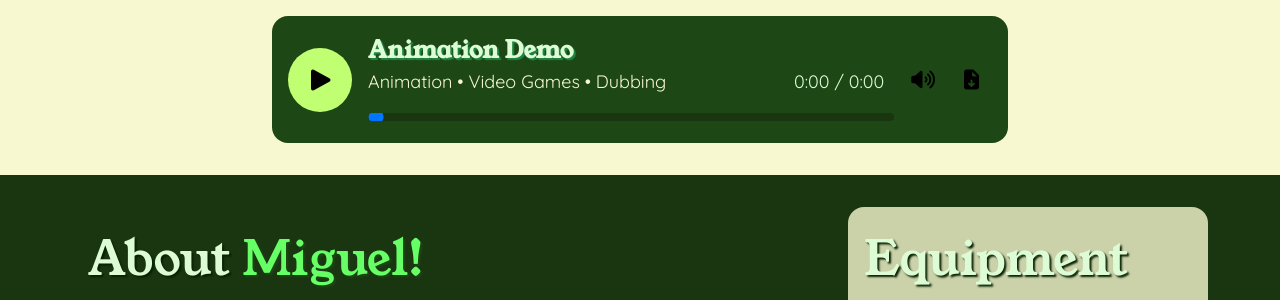
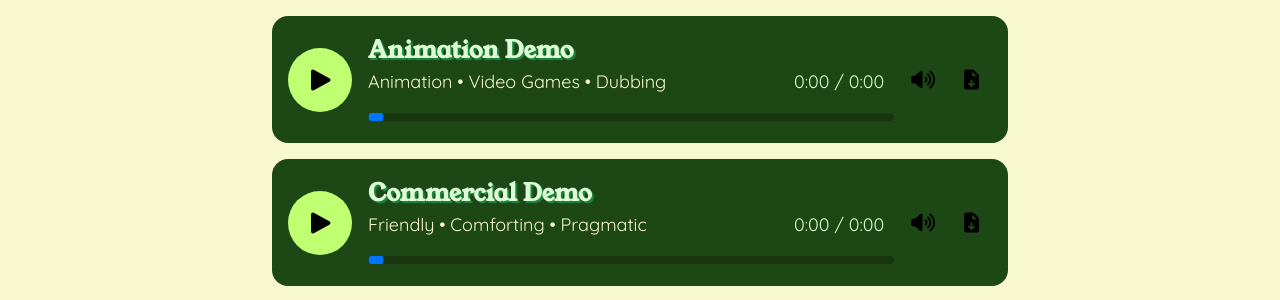
Before and after one commit to Ogrenap/miguelpanergo.io, a website: page index.html in a window 1280 px wide. Shown: the part 592-892 px from the top of the page. Drawn offline with Linux system fonts and the light colour scheme; a web font is replaced by a local one.

Commit message:
Demos section complete

```diff
--- a/index.html
+++ b/index.html
@@ -53,31 +53,7 @@
                     <div class="demos-container container">
                         <h2 class="label-demo"> Hear me in <span class="highlight-light"><span> action </span></h2>
                             <div class="audio-container">
-                                <!-- <div class="audio-player" id="animation-demo">
-                                    <h3 class="label-sm">Animation Demo</h3>
-                                    <audio controls class="audio-controls">
-                                        <source src="demos/Miguel Animation Demo - FINAL .mp3" type="audio/mpeg">
-                                    </audio>
-                                </div>
-                                <div class="audio-player" id="commercial-demo">
-                                    <h3 class="label-sm">Commercial Demo (Planned!)</h3>
-                                    <audio controls class="audio-controls">
-                                        <source src="" type="audio/mpeg">
-                                    </audio>
-                                </div> -->
-                                <div class="audio-playlist" id="audio-playlist">
-                                    <!--
-
-                                    <div class="other-controls">
-                                            <button class="volume-btn" id="volume">
-                                                <i class="fas">&#xf028;</i>
-                                            </button>
-                                        <button class="download-btn" id="download-animation">
-                                            <i class="fas">&#xf56d;</i>
-                                        </button>
-                                    </div>
-                                     -->
-                                </div>
+                                <div class="audio-playlist" id="audio-playlist"></div>
                             </div>
                     </div>
                 </div>
--- a/js/scripts.js
+++ b/js/scripts.js
@@ -5,22 +5,26 @@ const demos = [
         category: 'Animation • Video Games • Dubbing',
         url: 'demos/miguel-panergo-animation-demo.mp3'
     }
-    // ,
-    // {
-    //     id: 'demo-animation',
-    //     title: 'Animation Demo',
-    //     url: '.demos/Miguel Panergo Commercial Demo.mp3'
-    // },
+    ,
+    {
+        id: 'demo-commercial',
+        title: 'Commercial Demo',
+        category: 'Friendly • Comforting • Pragmatic',
+        url: '.demos/Miguel Panergo Commercial Demo.mp3'
+    }
+    //,
     // {
     //     id: 'demo-animation',
     //     title: 'Animation Demo',
     //     url: '.demos/Miguel Panergo Video Game Demo.mp3'
-    // },
+    // }
+    //,
     // {
     //     id: 'studio-sample',
     //     title: 'Home Studio Sample',
     //     url: '.demos/Miguel Panergo Home Studio Sample.mp3'
-    // },
+    // }
+    //,
 ];
 const playlistContainer = document.getElementById('audio-playlist');
 let currentAudioElement = null;
@@ -60,7 +64,7 @@ demos.forEach((demo) => {
                         </div>
 
                         <div class="progress-details">
-                            <input type="range" class= "progress-bar" id="seek-${demo.id}" value="0" min="0" step="1" class="w-full" aria-label="Seek audio">
+                            <input type="range" class= "progress-bar" id="seek-${demo.id}" value="0" min="0" step="0.1" class="w-full" aria-label="Seek audio">
                         </div>
                     </div>
 
```
Also changed, not shown: output.css.
